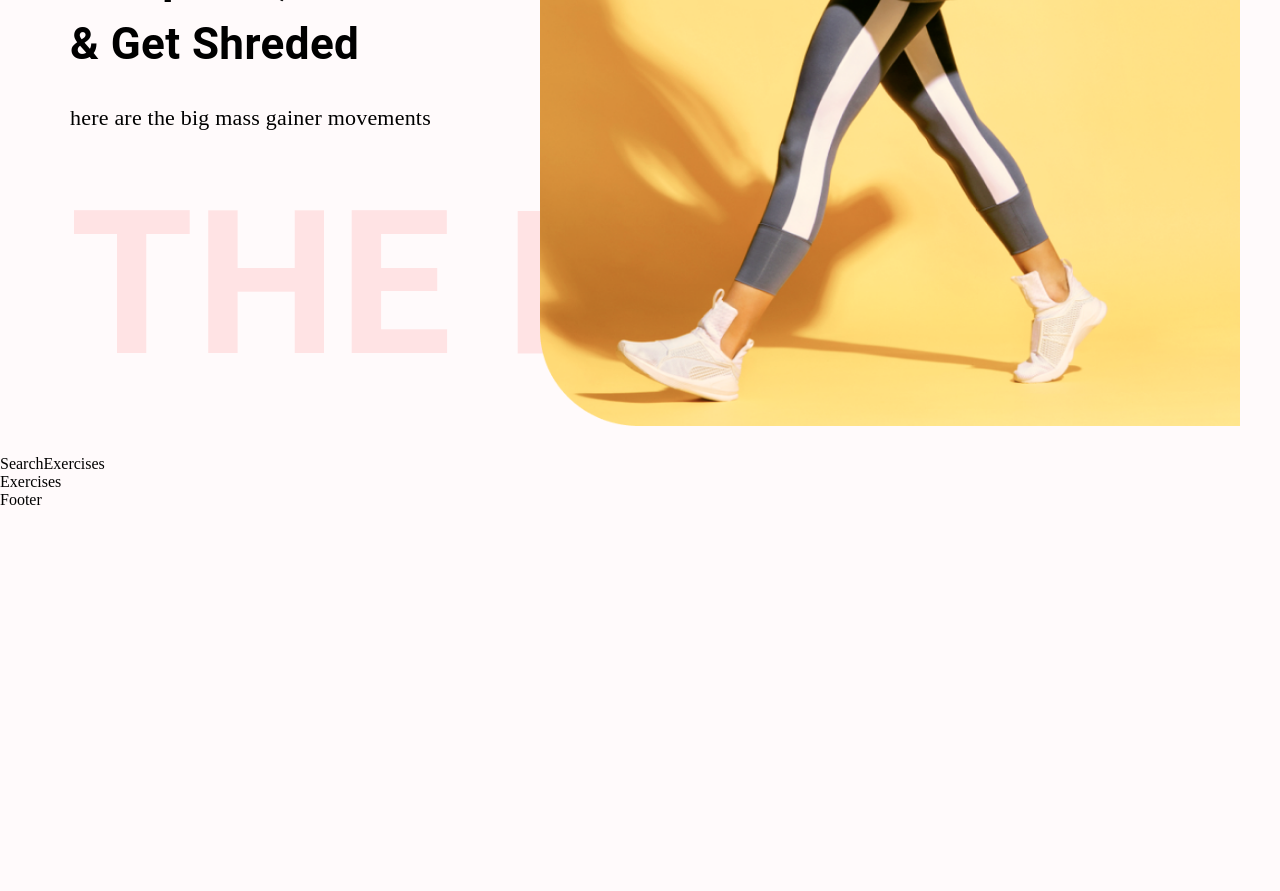
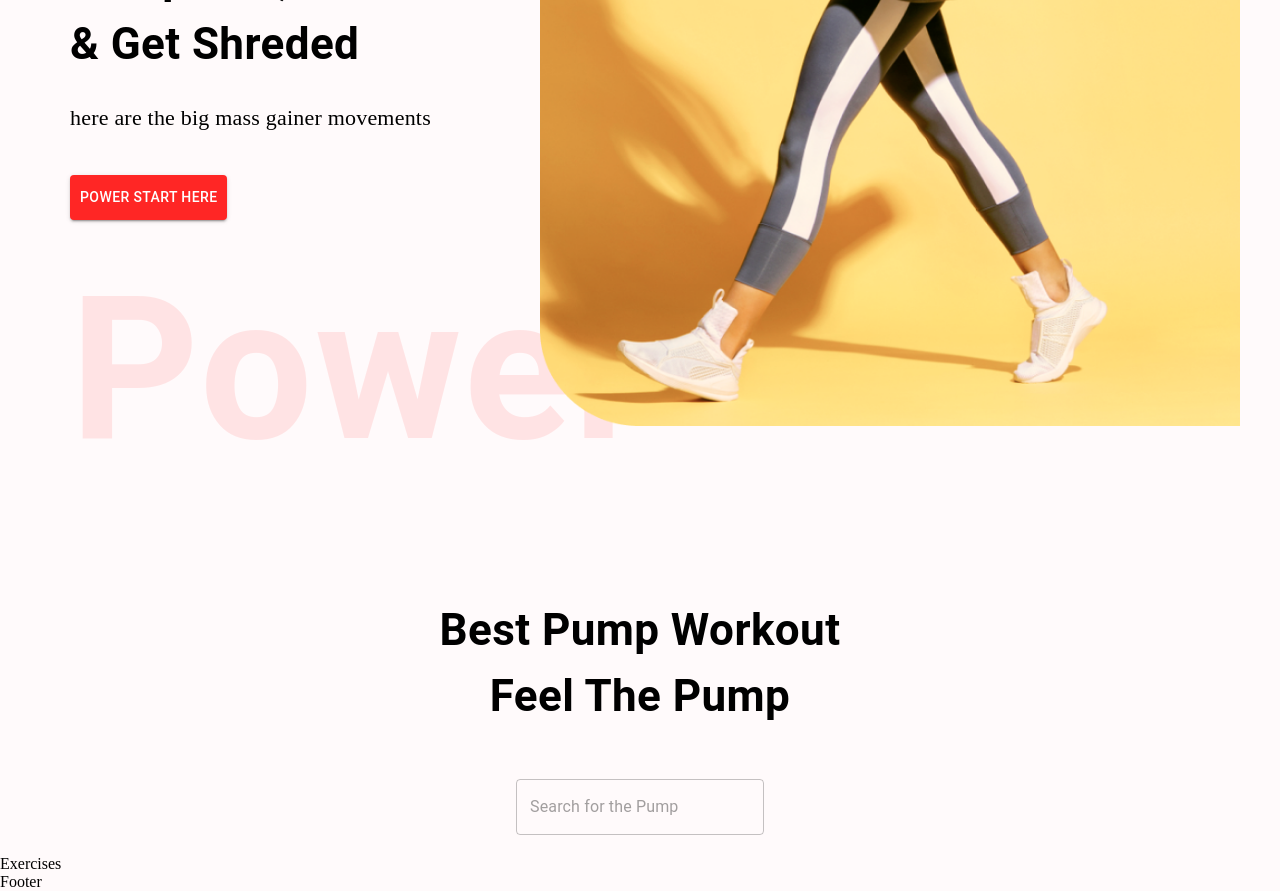
Before and after one commit to aalsaedi265/workout_react_site, a React (Create React App) app: page / in a window 1280 px wide. Shown: the part 440-1331 px from the top of the page. Before the commit the page ends 949 px from the top, so only its background shows below. Built offline with nearby package versions, Linux system fonts and the light colour scheme.

Commit message:
staring search

```diff
--- a/src/components/HeroBanner.js
+++ b/src/components/HeroBanner.js
@@ -27,16 +27,23 @@ function HeroBanner() {
             Pump Iron, Feel the Pump <br/> & Get Shreded
         </Typography>
 
-        <Typography fontSize="22px" fontFamily="Alegreya" lineHeight="35px"
+        <Typography fontSize="22px" fontFamily="Alegreya" lineHeight="35px" mb={5}
         >
             here are the big mass gainer movements
         </Typography>
 
-        <Typography
-         fontWeight={600} color="#FF2625" sx={{ opacity: '0.1', display: { lg: 'block', xs: 'none' }, fontSize: '200px' }}>
-                THE PUMP
+        <Button
+            variant='contained'
+            color='error'
+            href='#excersise'
+            sx={{background: '#ff2625',
+                padding: '10px'}}
+        >
+            Power Start Here
+        </Button>
+        <Typography fontWeight={600} color="#FF2625" sx={{ opacity: '0.1', display: { lg: 'block', xs: 'none' }, fontSize: '200px' }}>
+            Power
         </Typography>
-
         <img className="hero-banner-img"  src={HeroBannerImage} alt="hero-banner" />
     </Box >
   )
--- a/src/components/SearchExercises.js
+++ b/src/components/SearchExercises.js
@@ -1,9 +1,31 @@
 
-import React from 'react'
+import React,{useEffect, useState} from 'react'
+import { Box, Button, Stack, TextField, Typography } from '@mui/material';
+
+
 
 function SearchExercises() {
   return (
-    <div>SearchExercises</div>
+    <Stack alignItems="center" mt="37px" justifyContent="center" p="20px">
+
+      <Typography fontWeight={700} sx={{fontSize:{lg:'44px', xs:'30px'}}}
+          mb='50px' textAlign='center'
+      >
+        Best Pump Workout <br />
+        Feel The Pump
+      </Typography>
+      <Box position="relative" mb="72">
+        <TextField
+          height="76px"
+          value=""
+          onChange={(e)=>{}}
+          placeholder='Search for the Pump'
+        >
+
+        </TextField>
+      </Box>
+
+    </Stack>
   )
 }
 
```
